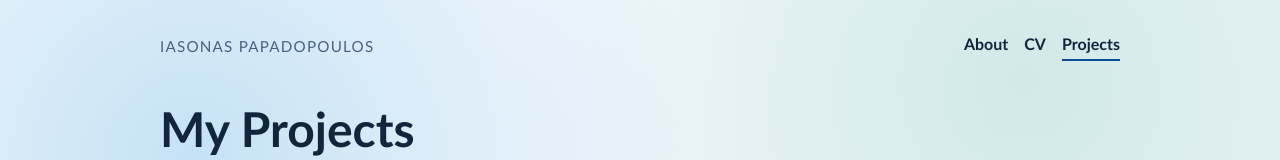
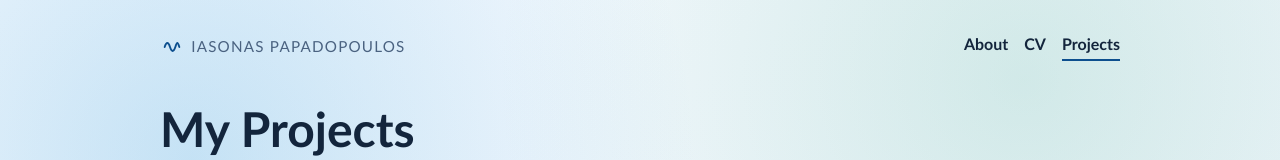
Before and after one commit to iasonpap/iasonpap.github.io, a React (Vite) app: page / in a window 1280 px wide. Shown: the top 160 px of the page. Built offline with nearby package versions, Linux system fonts and the light colour scheme.

Commit message:
feat: added simple sine-wave logo besides my name.

```diff
--- a/index.html
+++ b/index.html
@@ -2,7 +2,6 @@
 <html lang="en">
   <head>
     <meta charset="UTF-8" />
-    <link rel="icon" type="image/svg+xml" href="/vite.svg" />
     <meta name="viewport" content="width=device-width, initial-scale=1.0" />
     <title>Iasonas Papadopoulos</title>
   </head>
--- a/src/App.css
+++ b/src/App.css
@@ -13,12 +13,30 @@
   margin-bottom: 2rem;
 }
 
-.site-kicker {
+.site-logo {
+  display: inline-flex;
+  align-items: center;
+  gap: 0.45rem;
   margin: 0;
   font-size: 0.95rem;
   letter-spacing: 0.08em;
   text-transform: uppercase;
   color: var(--muted);
+}
+
+.site-logo-icon {
+  width: 1.5rem;
+  height: 1rem;
+  color: var(--accent-strong);
+  flex: 0 0 auto;
+}
+
+.site-logo-icon path {
+  fill: none;
+  stroke: currentColor;
+  stroke-width: 2.8;
+  stroke-linecap: round;
+  stroke-linejoin: round;
 }
 
 .site-nav {
--- a/src/App.jsx
+++ b/src/App.jsx
@@ -8,7 +8,17 @@ function App() {
   return (
     <div className="site-shell">
       <header className="site-header">
-        <p className="site-kicker">Iasonas Papadopoulos</p>
+        <p className="site-logo">
+          <svg
+            className="site-logo-icon"
+            viewBox="0 0 24 24"
+            aria-hidden="true"
+            focusable="false"
+          >
+            <path d="M1 12C3.5 4 6.5 4 9 12S14.5 20 17 12 20.5 4 23 12" />
+          </svg>
+          <span>Iasonas Papadopoulos</span>
+        </p>
         <nav className="site-nav" aria-label="Main navigation">
           <NavLink to="/about" className={({ isActive }) => (isActive ? 'active' : '')}>
             About
```
